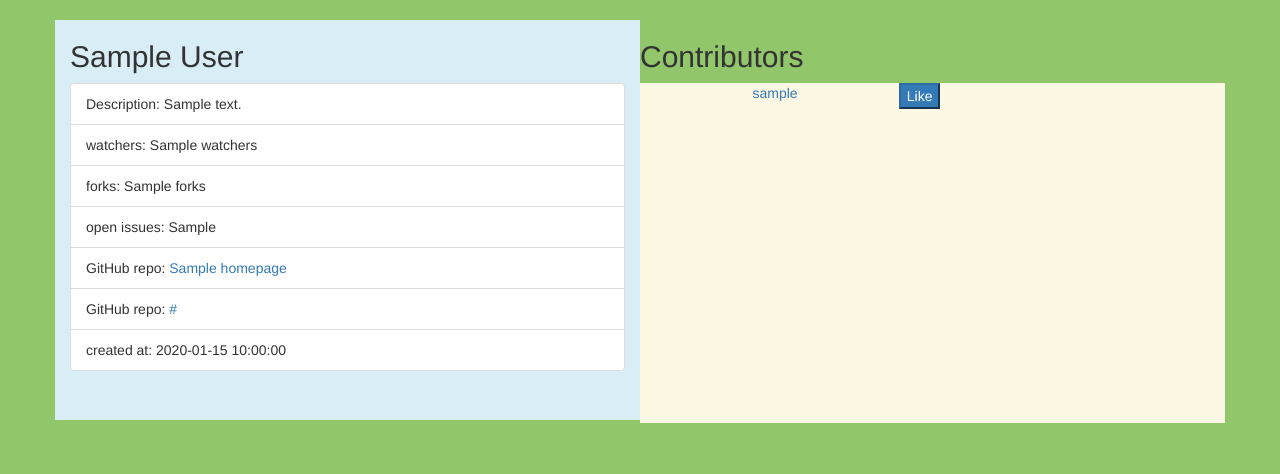
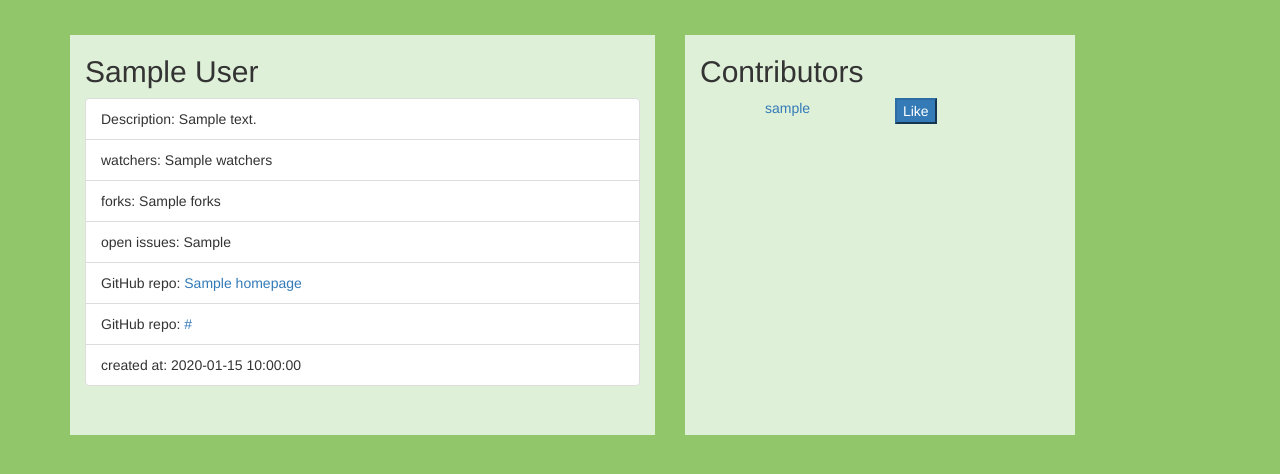
Before and after one commit to git-itmailbox/ys-github-browser, a PHP site: template app/views/Main/index.php in a window 1280 px wide. Shown: the part 52-526 px from the top of the page. Run offline with PHP 8.4, Linux system fonts and the light colour scheme; the template is opened without the code that fills it: most values are stand-ins (such as "Sample title", 1, 10 or a date in 2020).

Commit message:
some changes of view

```diff
--- a/app/views/Main/index.php
+++ b/app/views/Main/index.php
@@ -1,6 +1,6 @@
 <div class="container">
     <div class="row">
-        <div class="col-md-6 bg-info side">
+        <div class="col-md-6 bg-success side">
             <h2><?= $repo->full_name ?></h2>
             <ul class="list-group">
                 <li class="list-group-item">Description: <?= $repo->description ?></li>
@@ -14,15 +14,15 @@
                 <li class="list-group-item">created at: <?= $repo->created_at ?></li>
             </ul>
         </div>
+        <div class="col-md-4 bg-success  side contributors">
         <h2>Contributors</h2>
-        <div class="col-md-6 bg-warning pre-scrollable side">
 
 
             <?php if (!empty($contributors)): ?>
                 <?php foreach ($contributors as $contributor): ?>
 
                     <div class="row">
-                        <div class="col-md-3 col-md-offset-2">
+                        <div class="col-md-4 col-md-offset-2">
                             <p>
                                 <a class="" href="/user/<?= $contributor->login ?>"><?= $contributor->login ?></a>
                             </p>
--- a/public/css/main.css
+++ b/public/css/main.css
@@ -5,11 +5,18 @@ body {
 
 .side {
     height: 400px;
+    margin: 15px;
 }
 
+.contributors{
+    overflow-y: scroll;
+    overflow-style: auto;
+
+
+}
 .rounded-container{
 
-    background-color: #D3FCE2;
+    background-color: #c4ffaa;
     border-radius: 20px;
     padding: 15px;
     margin: 15px;
```
